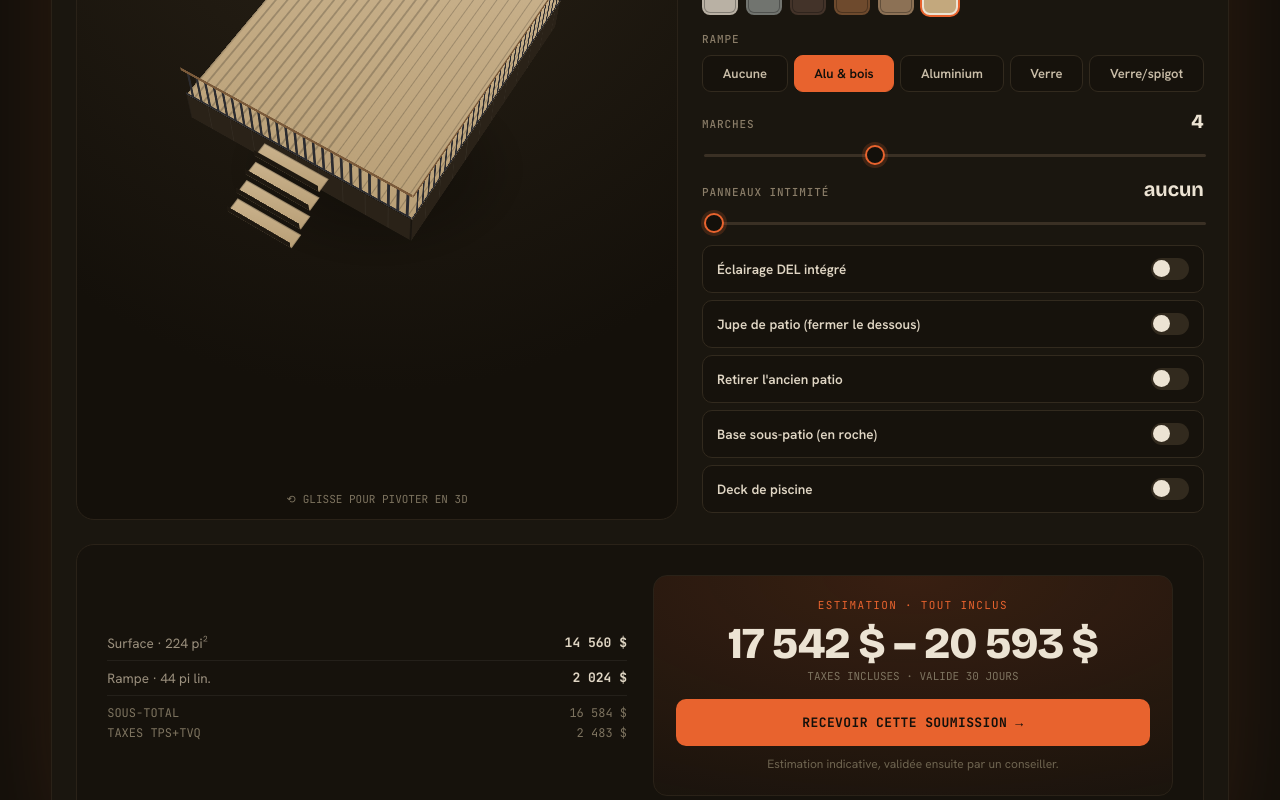
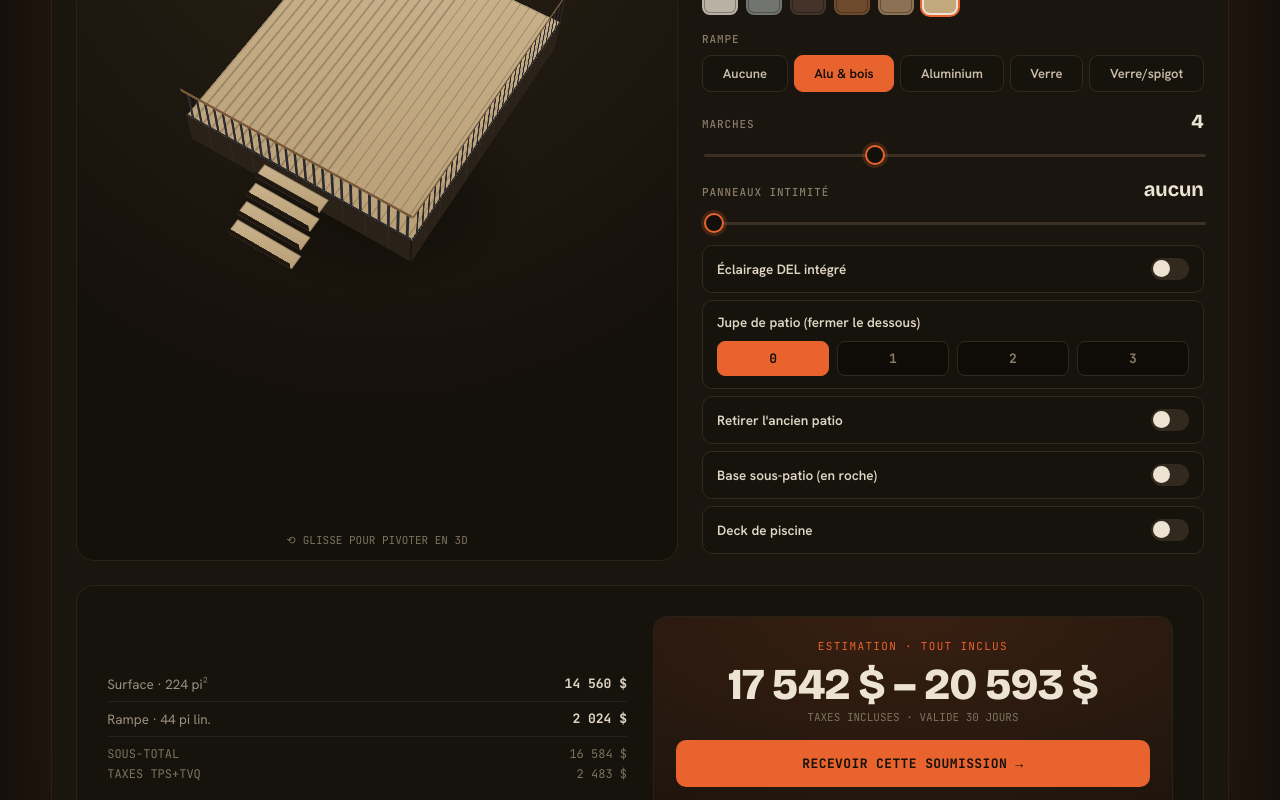
Before and after one commit to SignaturePatio/signaturepatio-web, a React (Vite) app: page / in a window 1280 px wide. Shown: the part 2446-3246 px from the top of the page. Built offline with nearby package versions, Linux system fonts and the light colour scheme.

Commit message:
base fondation

```diff
--- a/src/components/Configurateur.jsx
+++ b/src/components/Configurateur.jsx
@@ -24,6 +24,12 @@ const COMPOSITE_TYPES = [
   { id: 'timbertech', name: 'TimberTech',   rate: 82 },
 ]
 
+const PANEL_TYPES = [
+  { id: 'bois-traite', name: 'Bois traité', rate: 385 },
+  { id: 'composite',   name: 'Composite',   rate: 650 },
+  { id: 'aluminium',   name: 'Aluminium',   rate: 890 },
+]
+
 const RAILINGS = [
   { id: 'none',     name: 'Aucune',      rate: 0  },
   { id: 'alu-bois', name: 'Alu & bois',  rate: 46 },
@@ -38,6 +44,7 @@ function colorObj(s) { const l = colorList(s); return l.find(c => c[0] === s.col
 function railObj(s)  { return RAILINGS.find(r => r.id === s.railing) || RAILINGS[0] }
 function compTypeObj(s) { return COMPOSITE_TYPES.find(c => c.id === s.compositeType) || COMPOSITE_TYPES[0] }
 function matRate(s)  { return s.material === 'composite' ? compTypeObj(s).rate : matObj(s).rate }
+function panelTypeObj(s) { return PANEL_TYPES.find(p => p.id === s.panelType) || PANEL_TYPES[0] }
 
 function pricing(s) {
   const area    = s.w * s.l
@@ -45,9 +52,9 @@ function pricing(s) {
   const surface = area * matRate(s)
   const railing = (s.railing !== 'none' && s.h >= 2) ? railLen * railObj(s).rate : 0
   const stairs  = 0
-  const panels  = s.panels * 385
+  const panels  = s.panels * panelTypeObj(s).rate
   const lighting= s.lighting ? Math.max(railLen, 18) * 19 : 0
-  const skirt   = s.skirt ? railLen * Math.max(s.h, 1) * 14 : 0
+  const skirt   = (s.skirt / 3) * railLen * Math.max(s.h, 1) * 14
   const removal = s.removal ? 850 : 0
   const gravelBase = s.gravelBase ? area * 4.5 : 0
   const pool = s.pool ? 6200 : 0
@@ -107,10 +114,10 @@ function Scene3D({ s, onMouseDown, onTouchStart }) {
 
   let pool = null
   if (s.pool) {
-    const diameter = Math.min(W, D) * 0.46
-    const margin   = Math.max(scale * 1.1, 10)
-    const cx = W / 2 - diameter / 2 - margin
-    const cy = D / 2 - diameter / 2 - margin
+    const diameter = Math.min(W, D) * 0.58
+    const inset    = diameter * 0.16
+    const cx = W / 2 - inset
+    const cy = D / 2 - inset
     const copingStyle = {
       borderRadius: '50%',
       background: '#d8cdb8',
@@ -264,6 +271,34 @@ function ToggleRow({ label, on, onToggle }) {
   )
 }
 
+function FaceCountRow({ label, value, onChange }) {
+  return (
+    <div style={{
+      padding: '12px 14px', borderRadius: 10, marginBottom: 7,
+      border: `1px solid ${value > 0 ? ACCENT : '#322a1e'}`, background: value > 0 ? 'rgba(232,99,46,.12)' : '#16120c',
+    }}>
+      <div style={{ display: 'flex', alignItems: 'center', justifyContent: 'space-between', marginBottom: 10 }}>
+        <span style={{ color: '#e0d6c4', fontFamily: 'inherit', fontSize: 13.5, fontWeight: 600 }}>{label}</span>
+      </div>
+      <div style={{ display: 'flex', gap: 8 }}>
+        {[0, 1, 2, 3].map(n => {
+          const on = n === value
+          return (
+            <button key={n} onClick={() => onChange(n)} style={{
+              flex: 1, padding: '8px 0', borderRadius: 8, cursor: 'pointer',
+              border: `1px solid ${on ? ACCENT : '#322a1e'}`, background: on ? ACCENT : '#0f0c08',
+              color: on ? '#16120c' : '#8a7d68', fontFamily: "'JetBrains Mono', monospace",
+              fontSize: 13, fontWeight: 700, transition: 'all .14s',
+            }}>
+              {n}
+            </button>
+          )
+        })}
+      </div>
+    </div>
+  )
+}
+
 // ── EmailJS config ────────────────────────────────────────────────────────────
 // ── Quote modal ───────────────────────────────────────────────────────────────
 
@@ -283,9 +318,9 @@ function buildMailto({ form, quote, lineItems, config }) {
     `Couleur    : ${config.colorName}`,
     `Rampe      : ${config.railingName}`,
     `Marches    : ${config.steps === 0 ? 'aucune' : config.steps}`,
-    `Panneaux intimité : ${config.panels === 0 ? 'aucun' : config.panels}`,
+    `Panneaux intimité : ${config.panels === 0 ? 'aucun' : config.panels + ' · ' + config.panelTypeName}`,
     `Éclairage DEL : ${config.lighting ? 'Oui' : 'Non'}`,
-    `Jupe de patio : ${config.skirt ? 'Oui' : 'Non'}`,
+    `Jupe de patio : ${config.skirt === 0 ? 'Aucune' : `${config.skirt} face(s)`}`,
     `Retrait ancien patio : ${config.removal ? 'Oui' : 'Non'}`,
     `Base sous-patio (en roche) : ${config.gravelBase ? 'Oui' : 'Non'}`,
     `Deck de piscine : ${config.pool ? 'Oui' : 'Non'}`,
@@ -400,8 +435,8 @@ export default function Configurateur() {
   const [s, setS] = useState({
     w: 14, l: 16, h: 3,
     material: 'composite', color: 'oak', compositeType: 'dekavie',
-    railing: 'alu-bois', steps: 4, panels: 0,
-    lighting: false, skirt: false, removal: false, gravelBase: false, pool: false,
+    railing: 'alu-bois', steps: 4, panels: 0, panelType: 'bois-traite',
+    lighting: false, skirt: 0, removal: false, gravelBase: false, pool: false,
     rotY: -32, rotX: -56,
   })
   const [showModal, setShowModal] = useState(false)
@@ -439,7 +474,7 @@ export default function Configurateur() {
   const lineItems = [
     ['Surface · ' + p.area + ' pi²', p.surface],
     p.railing  > 0 && ['Rampe · '          + p.railLen + ' pi lin.', p.railing],
-    p.panels   > 0 && ['Panneaux intimité · ' + s.panels,             p.panels],
+    p.panels   > 0 && ['Panneaux intimité · ' + s.panels + ' · ' + panelTypeObj(s).name, p.panels],
     p.lighting > 0 && ['Éclairage DEL',                               p.lighting],
     p.skirt    > 0 && ['Jupe de patio',                               p.skirt],
     p.removal  > 0 && ['Retrait ancien patio',                        p.removal],
@@ -454,6 +489,7 @@ export default function Configurateur() {
     materialName: matObj(s).name + (s.material === 'composite' ? ' · ' + compTypeObj(s).name : ''),
     colorName:    colorObj(s)[1],
     railingName:  railObj(s).name,
+    panelTypeName: panelTypeObj(s).name,
   }
 
   return (
@@ -502,8 +538,10 @@ export default function Configurateur() {
             <SegGroup  label="Rampe"        opts={RAILINGS} current={s.railing}  onPick={v => set({ railing: v })} />
             <SliderRow label="Marches"      value={s.steps}  min={0} max={12} step={1} display={v => v === 0 ? 'aucune' : v}  onChange={v => set({ steps: v })} />
             <SliderRow label="Panneaux intimité" value={s.panels} min={0} max={8} step={1} display={v => v === 0 ? 'aucun' : v} onChange={v => set({ panels: v })} />
+            {s.panels > 0 &&
+              <SegGroup label="Matériau des panneaux" opts={PANEL_TYPES} current={s.panelType} onPick={v => set({ panelType: v })} />}
             <ToggleRow label="Éclairage DEL intégré"            on={s.lighting} onToggle={() => set({ lighting: !s.lighting })} />
-            <ToggleRow label="Jupe de patio (fermer le dessous)" on={s.skirt}   onToggle={() => set({ skirt: !s.skirt })} />
+            <FaceCountRow label="Jupe de patio (fermer le dessous)" value={s.skirt} onChange={n => set({ skirt: n })} />
             <ToggleRow label="Retirer l'ancien patio"           on={s.removal} onToggle={() => set({ removal: !s.removal })} />
             <ToggleRow label="Base sous-patio (en roche)"       on={s.gravelBase} onToggle={() => set({ gravelBase: !s.gravelBase })} />
             <ToggleRow label="Deck de piscine"                  on={s.pool}    onToggle={() => set({ pool: !s.pool })} />
```
